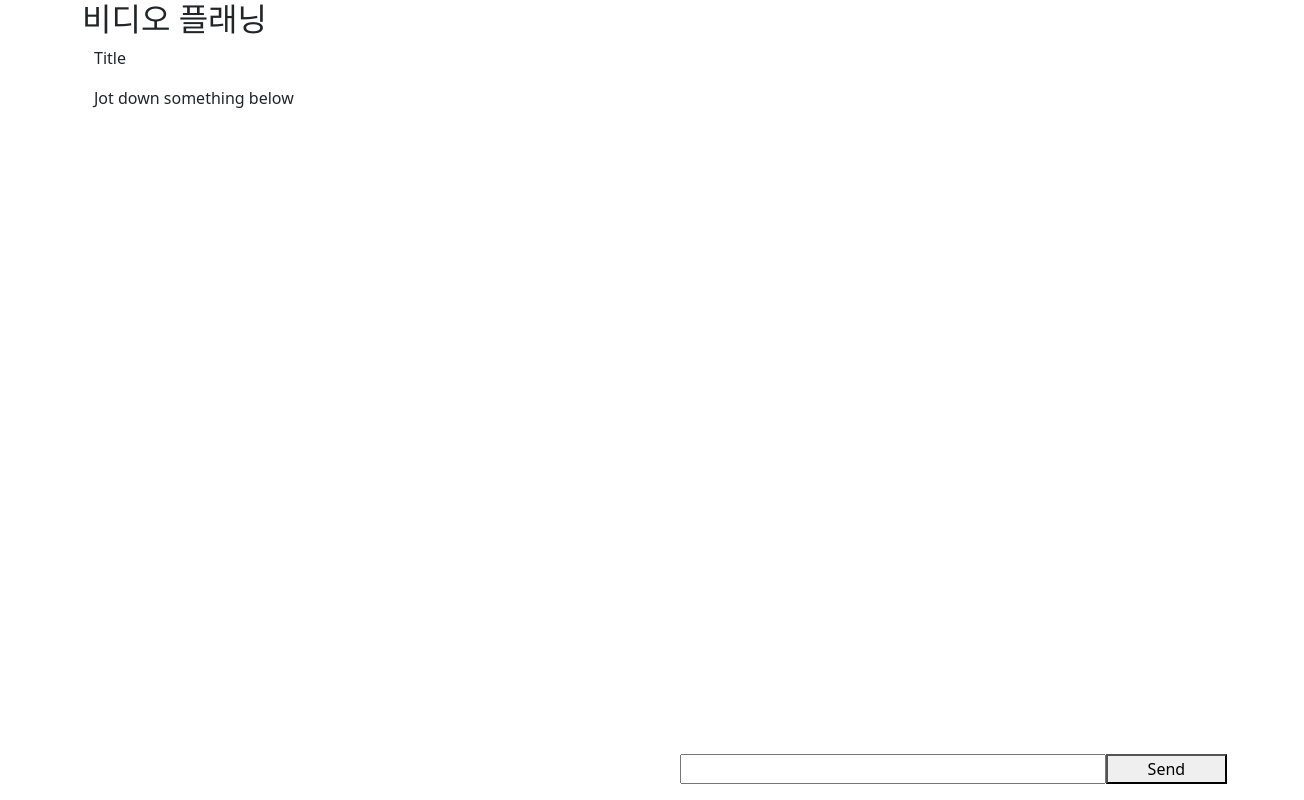
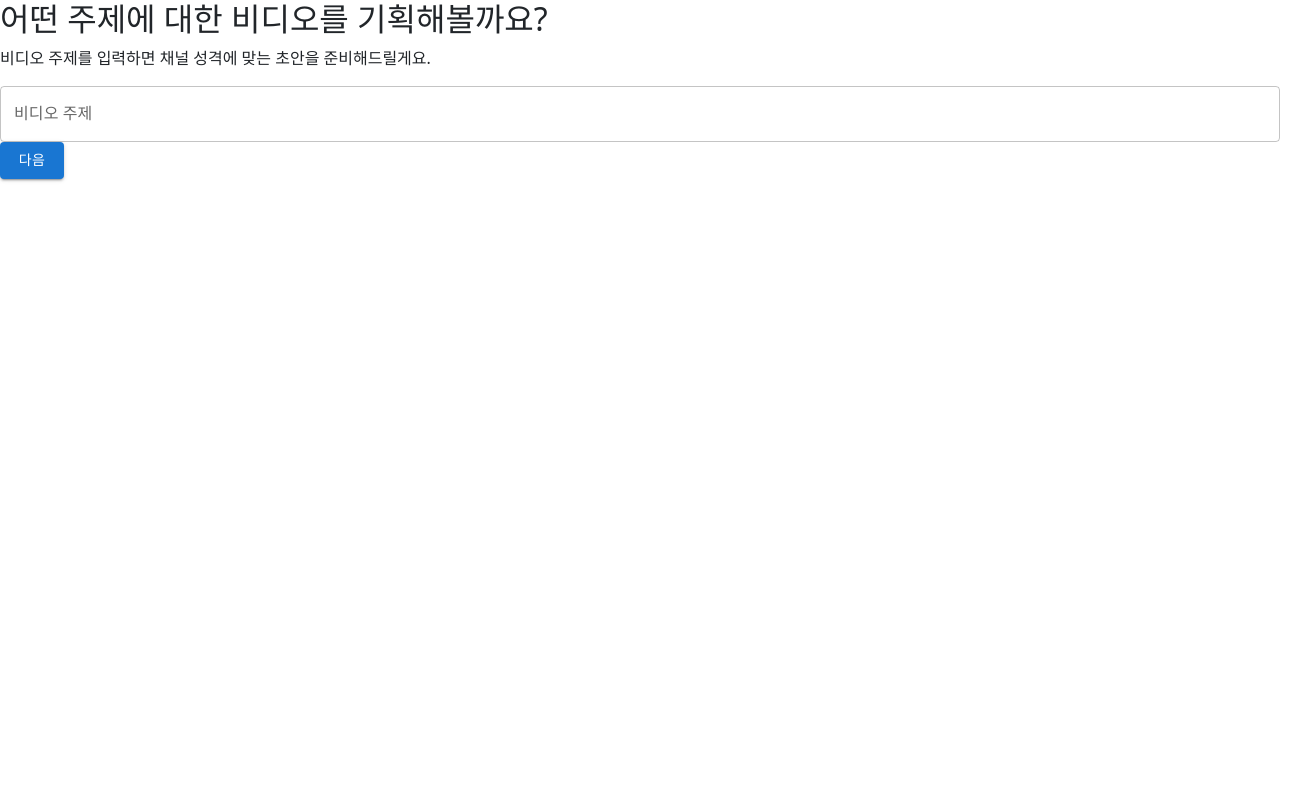
Before and after one commit to kixlab/proxona-front, a React (Create React App) app in the folder proxona-interface/: page /feedback/1 in a window 1280 px wide. Shown: the whole page, 1304 px wide, since content can reach past the window. Built offline with nearby package versions, Linux system fonts and the light colour scheme.

Commit message:
update plot planning flow

```diff
--- a/proxona-interface/src/App.js
+++ b/proxona-interface/src/App.js
@@ -6,6 +6,9 @@ import PersonaCreation from "./pages/PersonaCreation.jsx";
 import { Outlet } from "react-router-dom";
 
 function App() {
+
+
+
 	return (
 		<div>
 			<Outlet />
--- /dev/null
+++ b/proxona-interface/src/components/FeedbackDraft/FeedbackDraft.jsx
@@ -0,0 +1,40 @@
+import React, { useEffect, useState } from "react";
+import TextField from '@mui/material/TextField';
+import { Stack,Button } from "@mui/material";
+
+export const FeedbackDraft = ({
+    topic,
+    draft,
+    proxonas,
+    goToNext,
+    goToPrev
+}) => {
+    return (
+        <>
+            <Stack
+                alignItems={'center'}
+            >
+                <p>{`___ 님의 채널 성격에 맞게 초안을 준비해봤어요.
+이제 시청자의 피드백을 받아 비디오를 구체적으로 플래닝해봐요. `}</p>
+
+                <Stack
+                    sx={{
+                        boxShadow: '2px 4px 16px 0px rgba(0, 0, 0, 0.25)'
+                    }}
+                    p={2}
+                >
+                    <h3>{topic}</h3>
+                    <p>{draft}</p>
+                </Stack>
+
+            </Stack>
+            <Button variant="contained" onClick={goToPrev}>
+                이전
+            </Button>
+            <Button variant="contained" onClick={goToNext}>
+                다음
+            </Button>
+        </>
+
+    );
+};
--- /dev/null
+++ b/proxona-interface/src/components/FeedbackIntro/FeedbackIntro.jsx
@@ -0,0 +1,35 @@
+import React, { useEffect, useState } from "react";
+import TextField from '@mui/material/TextField';
+import { Stack,Button } from "@mui/material";
+
+export const FeedbackIntro = ({
+    topic,
+    setTopic,
+    goToNext,
+    isLoading
+}) => {
+    return (
+        <>
+            <Stack
+                alignItems={'stretch'}
+            >
+                <h2>어떤 주제에 대한 비디오를 기획해볼까요?</h2>
+                <p>비디오 주제를 입력하면 채널 성격에 맞는 초안을 준비해드릴게요.</p>
+                <TextField
+                    id="outlined-controlled"
+                    label="비디오 주제"
+                    value={topic}
+                    multiline
+                    disabled={isLoading}
+                    onChange={(event) => {
+                        setTopic(event.target.value);
+                    }}
+                />
+            </Stack>
+            <Button variant="contained" onClick={goToNext} disabled={isLoading}>
+                {isLoading ? `초안을 작성중입니다...` : `다음`}
+            </Button>
+        </>
+
+    );
+};
--- a/proxona-interface/src/index.js
+++ b/proxona-interface/src/index.js
@@ -28,7 +28,7 @@ const router = createBrowserRouter([
 		],
 	},
 	{
-		path: "/feedback/:id",
+		path: "/feedback/:id/*",
 		element: <Feedback />,
 	},
 ]);
--- a/proxona-interface/src/pages/Feedback.jsx
+++ b/proxona-interface/src/pages/Feedback.jsx
@@ -1,20 +1,107 @@
-import React, { useState } from "react";
-import { ChatInterface } from "../components/ChatInterface/ChatInterface";
-import { FeedbackBoard } from "../components/FeedbackBoard/FeedbackBoard";
+import React, { useEffect, useState } from "react";
+// import { ChatInterface } from "../components/ChatInterface/ChatInterface";
+// import { FeedbackBoard } from "../components/FeedbackBoard/FeedbackBoard";
+import { Route, Routes, useNavigate, useParams } from "react-router-dom";
+import axios from "axios";
+import { FeedbackIntro } from "../components/FeedbackIntro/FeedbackIntro";
+import { FeedbackDraft } from "../components/FeedbackDraft/FeedbackDraft";
+import PlotPlanning from "./PlotPlanning";
 
 function Feedback() {
+
+	const [proxonas, setProxonas] = useState([])
+	const {id:handleId} = useParams()
+	const [topic, setTopic] = useState('')
+	const [plot, setPlot] = useState(null)
+	const [isDraftLoading, setIsDraftLoading] = useState(false)
+
+	const navigate = useNavigate();
+
+	const getFinalProxonas = async () => {
+		try {
+			const res = await axios.get(
+				`http://localhost:8000/handle/${handleId}/proxonas/final/`,
+				{
+					headers: {
+						"Content-Type": "application/json",
+					},
+				}
+			);
+			if (res) {
+				setProxonas([...res.data])
+			}
+		} catch (err) {
+			console.error("Error fetching final proxonas", err);
+		}
+	};
+
+	// for testing..
+	const sleep = delay => new Promise(resolve => setTimeout(resolve, delay));
+
+	const getDraft = async (topic, callback) => {
+		try {
+			setIsDraftLoading(true)
+			// await sleep(2000);
+			/**
+			 * plot: Object
+			 * id, topic, body
+			 */
+
+
+			const res = await axios.post(
+				`http://localhost:8000/handle/${handleId}/plot`,
+				{ topic },
+				{
+					headers: {
+						"Content-Type": "application/json",
+					},
+				}
+			);
+			if (res) {
+				setPlot(res.data)
+				callback()
+			}
+		} catch (err) {
+			console.error("Error creating new draft(plot)", err);
+		} finally {
+			setIsDraftLoading(false)
+		}
+	};
+
+	const createPlot = () => {
+		getDraft(topic, () => navigate('draft'))
+	}
+
+	useEffect(() => {
+		// getFinalProxonas();
+	}, [])
+
 	return (
-		<div className="container">
-			<div className="row">
-				<h2>비디오 플래닝</h2>
-				<div className="col">
-					<FeedbackBoard />
-				</div>
-				<div className="col-6">
-					<ChatInterface />
-				</div>
-			</div>
-		</div>
+		<Routes>
+			<Route path="/" element={
+				<FeedbackIntro
+					topic={topic}
+					setTopic={setTopic}
+					isLoading={isDraftLoading}
+					goToNext={() => {
+						createPlot()
+					}}
+				/>
+			}
+			/>
+			<Route path="/draft" element={
+				<FeedbackDraft
+					topic={topic}
+					draft={plot?.body}
+					goToNext={() => navigate(`editor/${plot.id}`)}
+					goToPrev={() => navigate(`/feedback/${handleId}`)}
+					proxonas={proxonas}
+				/>
+			}/>
+			<Route path="/editor/:plotId" element={
+				<PlotPlanning/>
+			}/>
+		</Routes>
 	);
 }
 
--- /dev/null
+++ b/proxona-interface/src/pages/PlotPlanning.jsx
@@ -0,0 +1,22 @@
+
+import React, { useEffect, useState } from "react";
+// import { ChatInterface } from "../components/ChatInterface/ChatInterface";
+// import { FeedbackBoard } from "../components/FeedbackBoard/FeedbackBoard";
+import { Route, Routes, useNavigate, useParams } from "react-router-dom";
+import axios from "axios";
+import { Stack } from "@mui/material";
+import { FeedbackBoard } from "../components/FeedbackBoard/FeedbackBoard";
+import { ChatInterface } from "../components/ChatInterface/ChatInterface";
+
+function PlotPlanning() {
+    const {plotId} = useParams()
+    console.log(plotId)
+	return (
+		<Stack direction={'row'}>
+            <FeedbackBoard/>
+            <ChatInterface/>
+        </Stack>
+	);
+}
+
+export default PlotPlanning;
```
Also changed, not shown: 1 other file (tests, documents, lock files or other folders).
